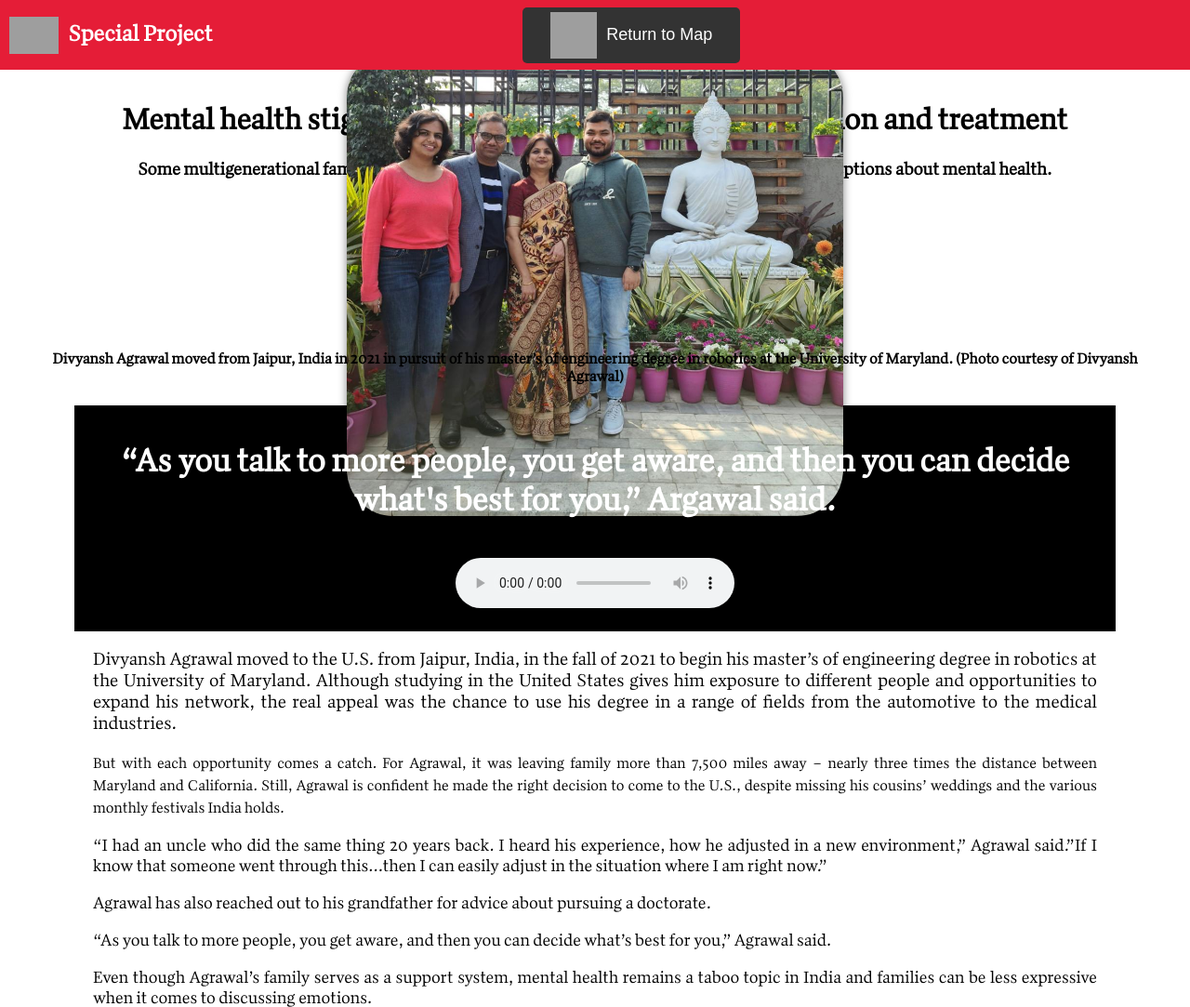
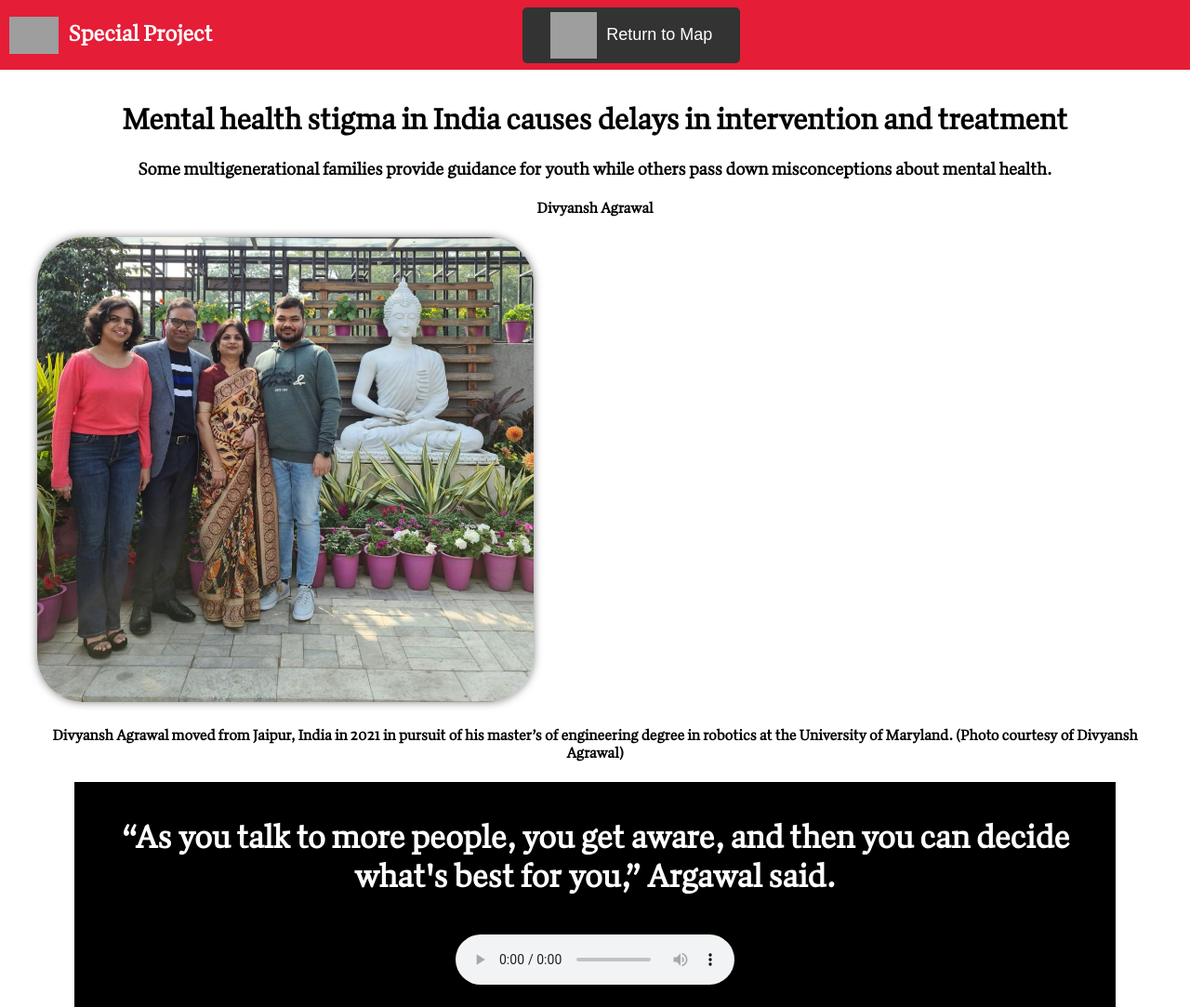
Before and after one commit to skanipakala/InternationalStudentsPage, a Flask app: page /student/1 in a window 1280 px wide. Shown: the top 1083 px of the page at 93% size. Run offline with Flask 2, Linux system fonts and the light colour scheme; grey boxes are pictures that could not be loaded.

Commit message:
img trimmed

```diff
--- a/static/css/student_detail_style.css
+++ b/static/css/student_detail_style.css
@@ -38,13 +38,13 @@ audio {
   margin-top: 20px;
 }
 
-.image {
+/* .image {
   height: 100px;
   display: flex;
   align-items: center;
   justify-content: center;
 
-}
+} */
 
 .article {
   margin: 0 auto;
```
